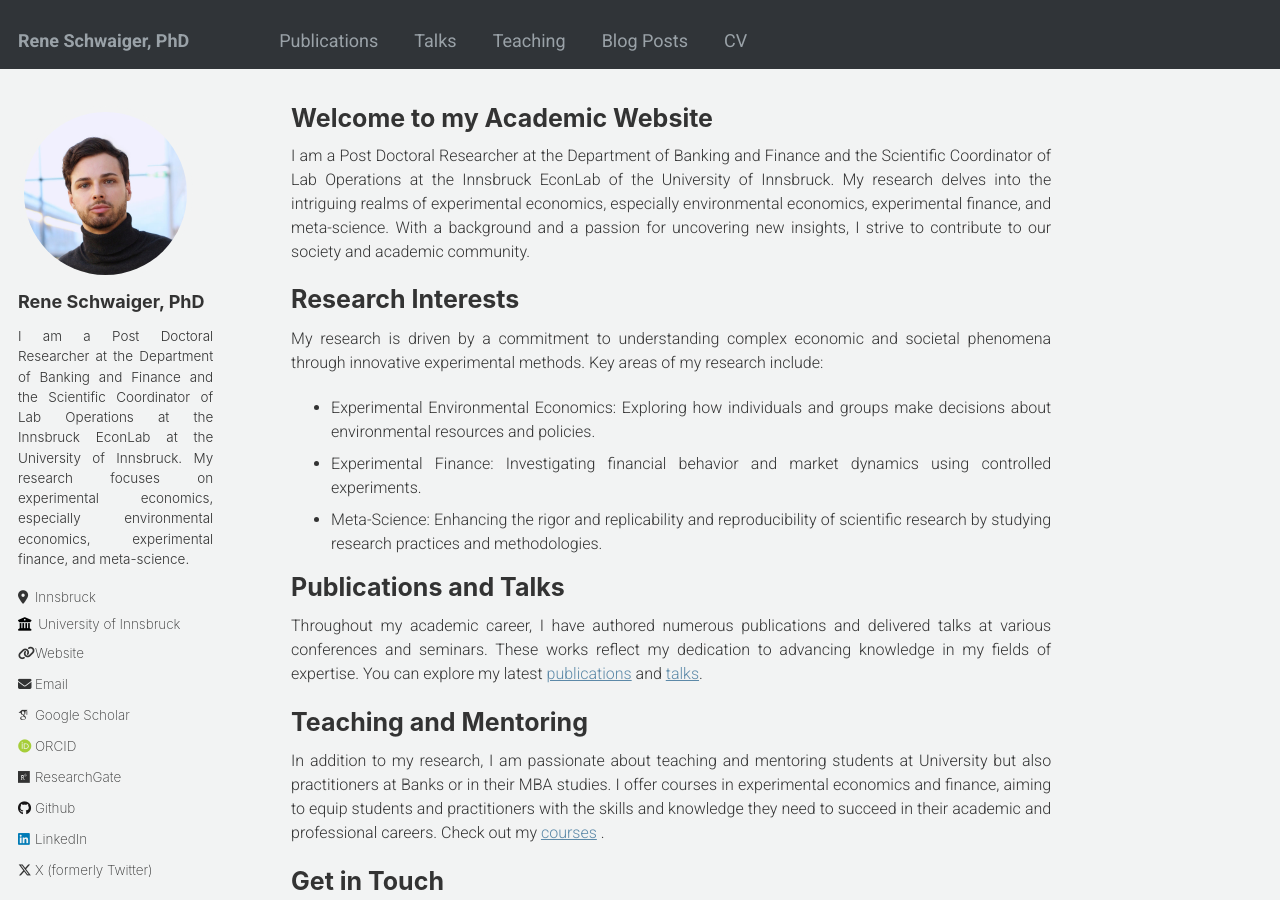
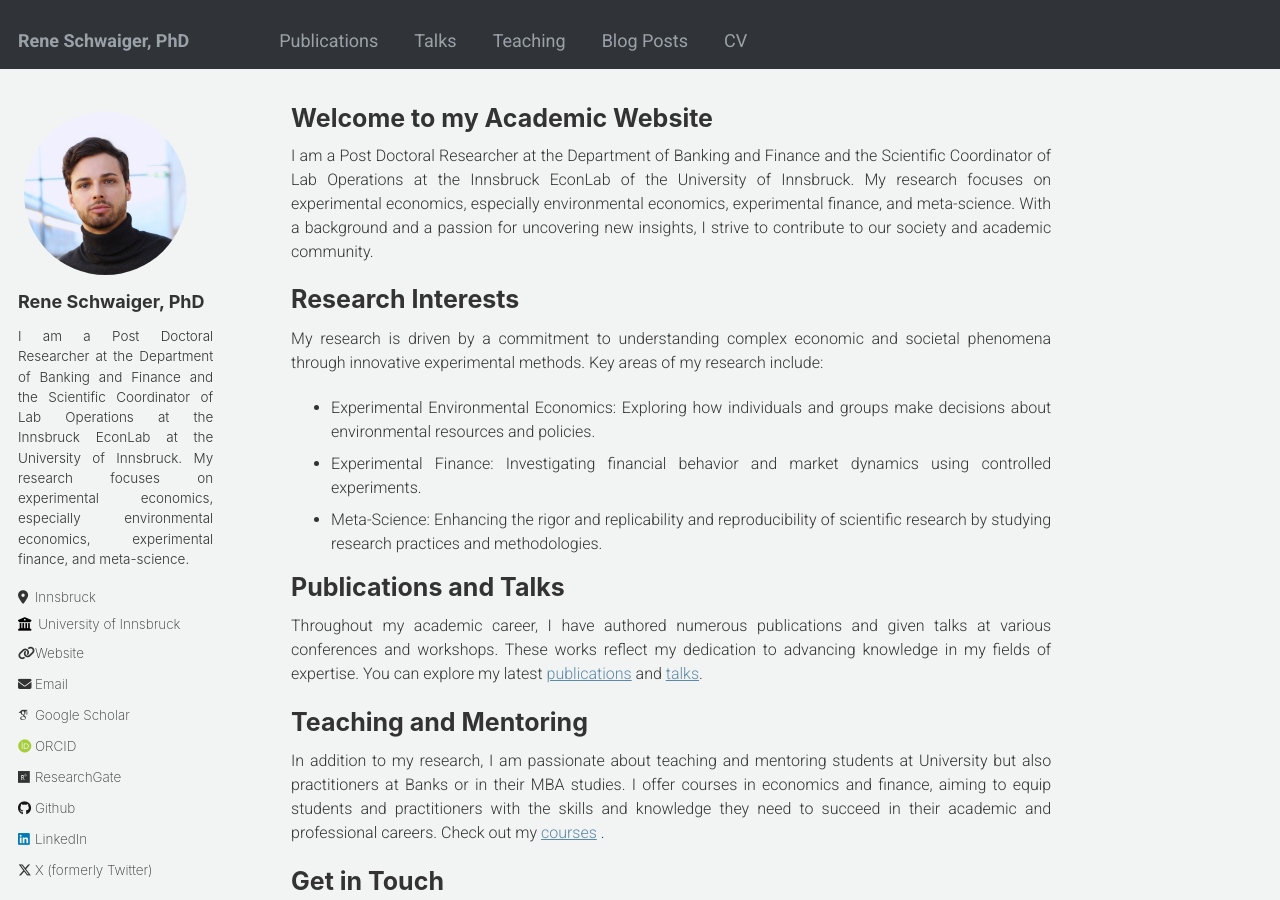
Before and after one commit to Rene1208/website, a Jekyll site: the page built from _pages/about.md, in a window 1280 px wide and 900 px high. Built offline with Jekyll 4.4.1, drawn with Linux system fonts in a browser that asks for light colours; some web fonts are replaced.

Commit message:
paper update and about update

```diff
--- a/_pages/about.md
+++ b/_pages/about.md
@@ -12,7 +12,7 @@ redirect_from:
 <a id="about-me"></a>
 I am a Post Doctoral Researcher at the Department of Banking and Finance and the Scientific Coordinator of Lab
 Operations at the Innsbruck
-EconLab of the University of Innsbruck. My research delves into the intriguing realms of experimental economics,
+EconLab of the University of Innsbruck. My research focuses on experimental economics,
 especially environmental
 economics, experimental finance, and meta-science. With a background and a passion for uncovering new
 insights, I strive to contribute to our society and academic community.
@@ -35,8 +35,8 @@ methods. Key areas of my research include:
 Publications and Talks
 ======
 <a id="publications-talks"></a>
-Throughout my academic career, I have authored numerous publications and delivered talks at various conferences and
-seminars. These works reflect my dedication to advancing knowledge in my fields of expertise. You can explore my latest
+Throughout my academic career, I have authored numerous publications and given talks at various conferences and
+workshops. These works reflect my dedication to advancing knowledge in my fields of expertise. You can explore my latest
 [publications](/publications/) and [talks](/talks/).
 
 Teaching and Mentoring
@@ -44,7 +44,7 @@ Teaching and Mentoring
 <a id="teaching-mentoring"></a>
 In addition to my research, I am passionate about teaching and mentoring students at University but also practitioners
 at
-Banks or in their MBA studies. I offer courses in experimental economics and finance, aiming to equip
+Banks or in their MBA studies. I offer courses in economics and finance, aiming to equip
 students and practitioners with the
 skills and knowledge they need to succeed in their academic and professional careers. Check out my [courses](/teaching/)
 .
```
Also changed, not shown: _publications/2024_Carbon.md (+1 -1 lines), _publications/2024_Nature.md (+2 -2 lines).
